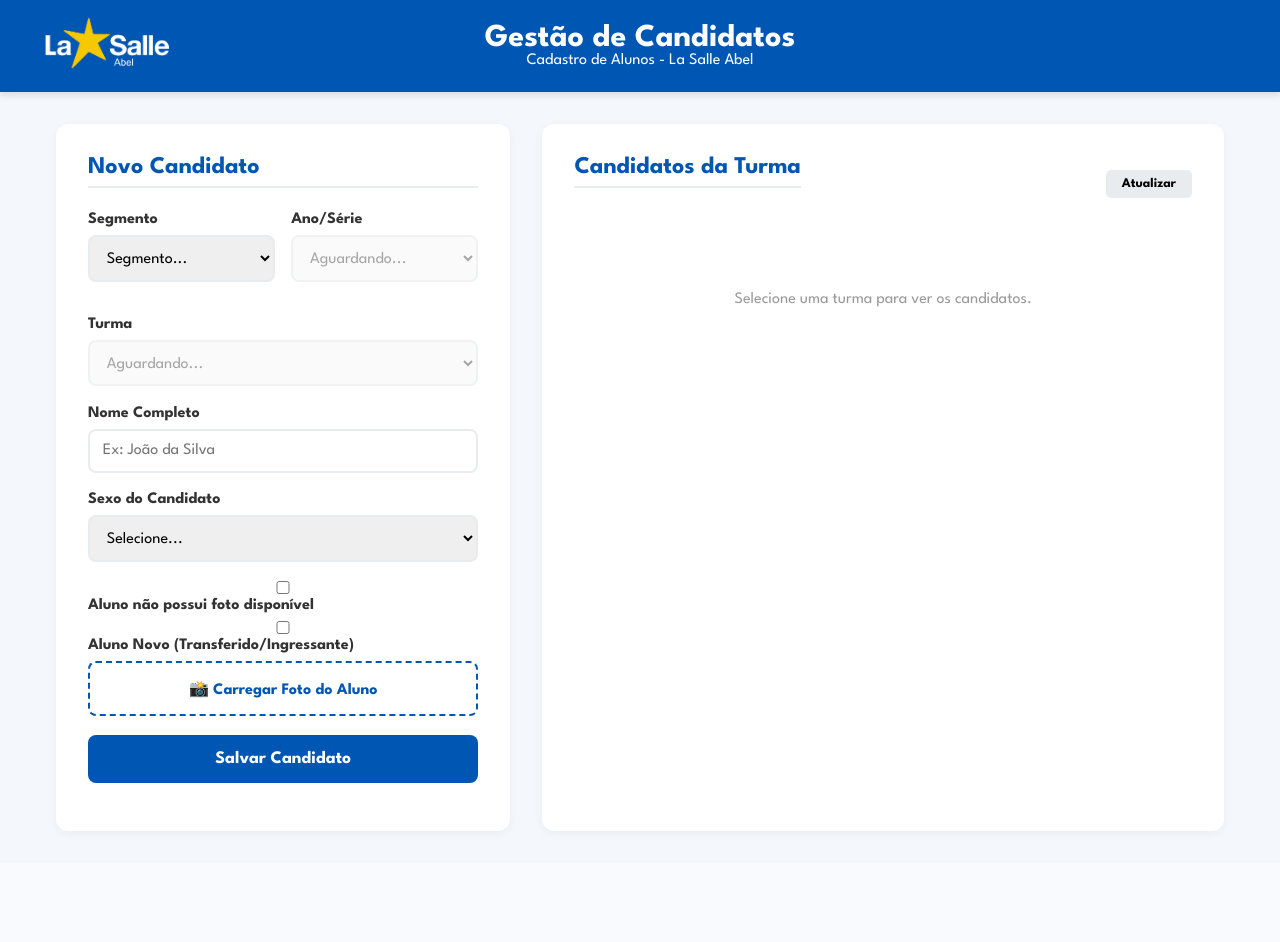
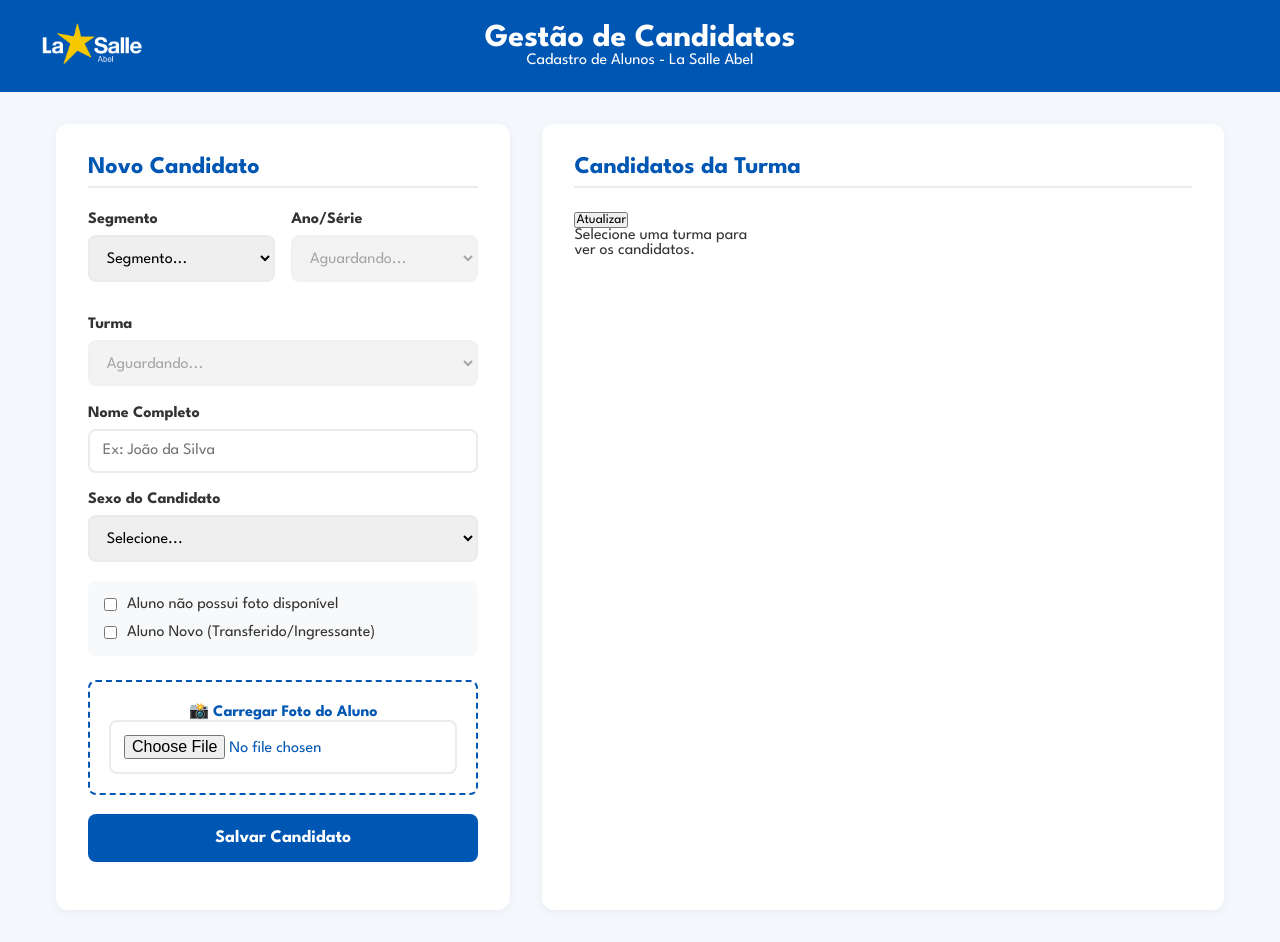
Before and after one commit to andreguiot/projeto-urna, a Flask app: page / in a window 1280 px wide. Before the commit the page ends 783 px from the top, so only its background shows below. Run offline with Flask 3, Linux system fonts and the light colour scheme; some libraries are stand-ins or nearby versions.

Commit message:
refact: refatoracao de estilos inline

```diff
--- a/static/css/style.css
+++ b/static/css/style.css
@@ -2,10 +2,12 @@
     --primary: #0056b3;
     --secondary: #e9ecef;
     --text: #333;
+    --text-light: #666;
     --bg: #f4f7fc;
     --white: #ffffff;
     --danger: #dc3545;
     --success: #28a745;
+    --warning: #ffc107;
 }
 
 * {
@@ -25,24 +27,19 @@ body {
     color: var(--white);
     padding: 1.5rem;
     text-align: center;
-    box-shadow: 0 4px 6px rgba(0,0,0,0.1);
     display: flex;
     justify-content: center;
     align-items: center;
+    position: relative;
 }
 
 .logo {
-    width: 150px;
+    width: 120px;
     position: absolute;
     left: 2rem;
 }
 
-.texto-topo {
-    justify-self: center;
-    align-self: center;
-}
-
-
+/*Layout*/
 .container {
     max-width: 1200px;
     margin: 2rem auto;
@@ -52,27 +49,13 @@ body {
     padding: 0 1rem;
 }
 
-@media (max-width: 768px) {
-    .container {
-        grid-template-columns: 1fr;
-    }
-}
+@media (max-width: 900px) {
+    .container { grid-template-columns: 1fr; } }
 
-.card {
-    background: var(--white);
-    padding: 2rem;
-    border-radius: 12px;
-    box-shadow: 0 2px 10px rgba(0,0,0,0.05);
-}
+.card { background: var(--white); padding: 2rem; border-radius: 12px; box-shadow: 0 2px 10px rgba(0,0,0,0.05); }
+h2 { margin-bottom: 1.5rem; color: var(--primary); border-bottom: 2px solid var(--secondary); padding-bottom: 0.5rem; }
 
-h2 {
-    margin-bottom: 1.5rem;
-    color: var(--primary);
-    border-bottom: 2px solid var(--secondary);
-    padding-bottom: 0.5rem;
-}
-
-/* Formulário e Filtros */
+/*Form*/
 .grupo-input {
     margin-bottom: 1.2rem;
 }
@@ -92,104 +75,102 @@ label {
     margin-bottom: 0.5rem;
     font-weight: bold;
 }
-
 input, select {
     width: 100%;
     padding: 0.8rem;
     border: 2px solid var(--secondary);
     border-radius: 8px;
     font-size: 1rem;
-    transition: border-color 0.3s;
 }
 
-input:focus, select:focus {
-    border-color: var(--primary);
-    outline: none;
+/* Checkboxes */
+.opcoes-candidato {
+    background: #f8f9fa;
+    padding: 1rem;
+    border-radius: 8px;
+    margin-bottom: 1.5rem;
+    display: flex;
+    flex-direction: column;
+    gap: 0.8rem;
 }
 
-input:disabled, select:disabled {
-    background-color: #f8f9fa;
-    cursor: not-allowed;
-    opacity: 0.7;
+.controle-checkbox {
+    display: flex;
+    align-items: center;
+    gap: 10px;
 }
 
-/* Botão de Upload */
+.controle-checkbox input {
+    width: auto;
+    cursor: pointer;
+}
+
+.controle-checkbox label {
+    margin-bottom: 0;
+    cursor: pointer;
+    font-weight: normal;
+}
+
+/* Upload Area */
 .upload-label {
     border: 2px dashed var(--primary);
-    padding: 1rem;
+    padding: 1.2rem;
+    display: block;
     text-align: center;
     cursor: pointer;
     border-radius: 8px;
     color: var(--primary);
-    transition: background 0.3s;
+    font-weight: bold;
 }
-
-.upload-label:hover {
-    background-color: #eef4ff;
+.desabilitado {
+    opacity: 0.5;
+    pointer-events:
+    none;
 }
-
-.upload-label input {
-    display: none;
-}
-
 #preview-img {
     width: 100%;
-    max-height: 200px;
+    border-radius: 8px;
+    margin-top: 1rem;
+    max-height: 250px;
     object-fit: cover;
-    margin-top: 1rem;
-    border-radius: 8px;
-}
-
-.escondido {
-    display: none;
 }
 
 .btn-salvar {
     width: 100%;
     padding: 1rem;
-    background-color: var(--primary);
+    background: var(--primary);
     color: white;
     border: none;
     border-radius: 8px;
     font-size: 1.1rem;
     font-weight: bold;
     cursor: pointer;
-    transition: transform 0.1s;
 }
 
-.btn-salvar:active {
-    transform: scale(0.98);
-}
-
-.header-lista {
-    display: flex;
-    justify-content: space-between;
-    align-items: center;
-    margin-bottom: 2rem;
-}
-
-.btn-refresh {
-    padding: 0.5rem 1rem;
-    border: none;
-    background: var(--secondary);
-    border-radius: 5px;
-    cursor: pointer;
-    font-weight: bold;
-}
-
-/* Lista de Candidatos (Grid Cards) */
+/* Lista de Candidatos */
 .grid-candidatos {
     display: grid;
-    grid-template-columns: repeat(auto-fill, minmax(150px, 1fr));
+    grid-template-columns: repeat(auto-fill, minmax(160px, 1fr));
     gap: 1rem;
 }
 
 .candidato-card {
     border: 1px solid var(--secondary);
-    border-radius: 8px;
-    padding: 1rem;
+    border-radius: 10px;
+    padding: 1.2rem;
     text-align: center;
     position: relative;
+}
+
+.badge-novo {
+    position: absolute;
+    top: 8px;
+    right: 8px;
+    background: var(--warning);
+    font-size: 0.65rem;
+    padding: 2px 6px;
+    border-radius: 4px;
+    font-weight: bold;
 }
 
 .candidato-foto {
@@ -198,38 +179,41 @@ input:disabled, select:disabled {
     border-radius: 50%;
     object-fit: cover;
     border: 3px solid var(--primary);
-    margin-bottom: 0.5rem;
+    margin-bottom: 0.8rem;
 }
 
-.candidato-nome {
-    font-weight: bold;
-    font-size: 0.9rem;
-}
+.candidato-nome { font-weight: bold; font-size: 0.95rem; margin-bottom: 0.3rem; }
+.candidato-info { font-size: 0.8rem; color: var(--text-light); }
 
-.candidato-numero {
-    background-color: var(--secondary);
-    padding: 0.2rem 0.5rem;
-    border-radius: 4px;
-    font-size: 0.8rem;
-    margin-top: 0.5rem;
-    display: inline-block;
+.acoes-card {
+    margin-top: 1rem;
+    display: flex;
+    flex-direction: column;
+    gap: 8px;
 }
 
 .btn-deletar {
-    margin-top: 0.5rem;
+    color: var(--danger);
     background: none;
     border: none;
-    color: var(--danger);
+    font-size: 0.8rem;
     cursor: pointer;
-    font-size: 0.8rem;
     text-decoration: underline;
 }
 
-.aviso-vazio {
-    grid-column: 1 / -1;
-    text-align: center;
-    padding: 3rem;
-    color: #999;
+.btn-adicionar {
+    background: var(--success);
+    color: white;
+    border: none;
+    padding: 6px;
+    border-radius: 5px;
+    font-size: 0.8rem;
+    font-weight: bold;
+    cursor: pointer;
+}
+
+.escondido {
+    display: none;
 }
 
 .feedback-msg {
@@ -237,5 +221,11 @@ input:disabled, select:disabled {
     text-align: center;
     font-weight: bold;
 }
-.sucesso { color: var(--success); }
-.erro { color: var(--danger); }
+
+.sucesso {
+    color: var(--success);
+}
+
+.erro {
+    color: var(--danger);
+}
--- a/static/js/admin.js
+++ b/static/js/admin.js
@@ -1,37 +1,28 @@
 class CandidatoService {
     async salvar(formData) {
-        const response = await fetch('/api/candidatos', {
-            method: 'POST',
-            body: formData
-        });
+        const response = await fetch('/api/candidatos', { method: 'POST', body: formData });
         return await response.json();
     }
-
     async listarPorTurma(turma) {
         const response = await fetch(`/api/candidatos/${turma}`);
         return await response.json();
     }
-
     async deletar(id) {
         await fetch(`/api/candidatos/${id}`, { method: 'DELETE' });
     }
-
     async atualizarFoto(id, arquivo) {
         const formData = new FormData();
         formData.append('foto', arquivo);
-        const response = await fetch(`/api/candidatos/${id}/foto`, {
-            method: 'PATCH',
-            body: formData
-        });
+        const response = await fetch(`/api/candidatos/${id}/foto`, { method: 'PATCH', body: formData });
         return await response.json();
     }
 }
 
 const service = new CandidatoService();
 
-// --- MAPEAMENTO DAS TURMAS ---
+// Mapeamentos
 const anosPorSegmento = {
-    "INF" : ["1º Ano"],
+    "INF": ["1º Ano"],
     "EF1": ["2º Ano", "3º Ano", "4º Ano", "5º Ano"],
     "EF2": ["6º Ano", "7º Ano", "8º Ano", "9º Ano"],
     "EM": ["1ª Série", "2ª Série", "3ª Série"]
@@ -52,7 +43,7 @@ const turmasPorAno = {
     "3ª Série": ["231M", "232M", "233M", "234M", "235M"]
 };
 
-// Elementos
+// Elementos DOM
 const form = document.getElementById('formCadastro');
 const inputFoto = document.getElementById('foto');
 const checkSemFoto = document.getElementById('sem_foto');
@@ -69,58 +60,50 @@ const inputUploadRapido = document.getElementById('input-upload-rapido');
 
 let idSendoEditado = null;
 
-// Checkbox Sem Foto
 checkSemFoto.addEventListener('change', () => {
     if (checkSemFoto.checked) {
-        areaUpload.style.opacity = "0.5";
-        areaUpload.style.pointerEvents = "none";
+        areaUpload.classList.add('desabilitado');
         inputFoto.required = false;
         inputFoto.value = "";
         previewContainer.classList.add('escondido');
     } else {
-        areaUpload.style.opacity = "1";
-        areaUpload.style.pointerEvents = "auto";
+        areaUpload.classList.remove('desabilitado');
         inputFoto.required = true;
     }
 });
 
-// Filtros
 selectSegmento.addEventListener('change', () => {
-    const segmentoSelecionado = selectSegmento.value;
-    const anos = anosPorSegmento[segmentoSelecionado] || [];
+    const anos = anosPorSegmento[selectSegmento.value] || [];
     selectAno.innerHTML = '<option value="" disabled selected>Selecione o Ano...</option>';
-    anos.forEach(ano => { selectAno.innerHTML += `<option value="${ano}">${ano}</option>`; });
+    anos.forEach(ano => selectAno.innerHTML += `<option value="${ano}">${ano}</option>`);
     selectAno.disabled = false;
     selectTurma.disabled = true;
 });
 
 selectAno.addEventListener('change', () => {
-    const anoSelecionado = selectAno.value;
-    const turmas = turmasPorAno[anoSelecionado] || [];
+    const turmas = turmasPorAno[selectAno.value] || [];
     selectTurma.innerHTML = '<option value="" disabled selected>Selecione a turma...</option>';
-    turmas.forEach(t => { selectTurma.innerHTML += `<option value="${t}">${t}</option>`; });
+    turmas.forEach(t => selectTurma.innerHTML += `<option value="${t}">${t}</option>`);
     selectTurma.disabled = false;
 });
 
-inputFoto.addEventListener('change', function(e) {
-    const arquivo = e.target.files[0];
-    if (arquivo) {
+inputFoto.addEventListener('change', (e) => {
+    const file = e.target.files[0];
+    if (file) {
         const reader = new FileReader();
         reader.onload = (e) => {
             previewImg.src = e.target.result;
             previewContainer.classList.remove('escondido');
-        }
-        reader.readAsDataURL(arquivo);
+        };
+        reader.readAsDataURL(file);
     }
 });
 
-// Salvar
-form.addEventListener('submit', async function(e) {
+// Salvar Candidato
+form.addEventListener('submit', async (e) => {
     e.preventDefault();
-    feedback.textContent = "Salvando...";
+    feedback.textContent = "Processando...";
     const formData = new FormData(form);
-
-    // Garantir que enviamos o booleano explicitamente se necessário
     formData.set('is_novo', checkIsNovo.checked);
 
     try {
@@ -128,52 +111,44 @@ form.addEventListener('submit', async function(e) {
         if (res.error) throw new Error(res.error);
 
         feedback.className = "feedback-msg sucesso";
-        feedback.textContent = "✅ " + res.message;
+        feedback.textContent = "✅ Salvo com sucesso!";
 
-        const backup = { s: selectSegmento.value, a: selectAno.value, t: selectTurma.value };
+        const bkp = { s: selectSegmento.value, a: selectAno.value, t: selectTurma.value };
         form.reset();
-        selectSegmento.value = backup.s; selectAno.value = backup.a; selectTurma.value = backup.t;
-
-        areaUpload.style.opacity = "1";
-        areaUpload.style.pointerEvents = "auto";
-        inputFoto.required = true;
+        selectSegmento.value = bkp.s; selectAno.value = bkp.a; selectTurma.value = bkp.t;
+        areaUpload.classList.remove('desabilitado');
         previewContainer.classList.add('escondido');
         carregarLista();
     } catch (err) {
         feedback.className = "feedback-msg erro";
-        feedback.textContent = "❌ Erro: " + err.message;
+        feedback.textContent = "❌ " + err.message;
     }
 });
 
 async function carregarLista() {
     const turma = selectTurma.value;
     if (!turma) return;
-    listaContainer.innerHTML = '<p>Carregando...</p>';
+
+    listaContainer.innerHTML = '<p>Buscando...</p>';
     const candidatos = await service.listarPorTurma(turma);
     listaContainer.innerHTML = '';
-
     if (candidatos.length === 0) {
-        listaContainer.innerHTML = '<p class="aviso-vazio">Nenhum candidato nesta turma.</p>';
+        listaContainer.innerHTML = '<p class="aviso-vazio">Nenhum candidato.</p>';
         return;
     }
 
     candidatos.forEach(cand => {
         const card = document.createElement('div');
-        card.className = `candidato-card ${cand.is_novo ? 'badge-novo' : ''}`;
+        card.className = `candidato-card ${cand.is_novo ? 'card-novo' : ''}`;
         const fotoSrc = cand.foto ? `/static/${cand.foto}` : '/static/images/default-user.png';
-
-        let btnAdicionar = '';
-        if (cand.is_novo && !cand.foto) {
-            btnAdicionar = `<button onclick="triggerUploadRapido(${cand.id})" class="btn-adicionar">Adicionar Foto</button>`;
-        }
-
         card.innerHTML = `
-            ${cand.is_novo ? '<span class="tag-novo">NOVO</span>' : ''}
-            <img src="${fotoSrc}" alt="${cand.nome}" class="candidato-foto">
+            ${cand.is_novo ? '<span class="badge-novo">NOVO</span>' : ''}
+            <img src="${fotoSrc}" alt="Foto" class="candidato-foto">
             <div class="candidato-nome">${cand.nome}</div>
-            <div style="font-size: 0.75rem; color: #666;">Chapa: ${cand.numero} | ${cand.sexo}</div>
+            <div class="candidato-info">${cand.sexo} | Chapa ${cand.numero}</div>
             <div class="acoes-card">
-                ${btnAdicionar}
+                ${(cand.is_novo && !cand.foto) ?
+                    `<button onclick="abrirUploadRapido(${cand.id})" class="btn-adicionar">Adicionar Foto</button>` : ''}
                 <button onclick="deletarCandidato(${cand.id})" class="btn-deletar">Excluir</button>
             </div>
         `;
@@ -181,27 +156,23 @@ async function carregarLista() {
     });
 }
 
-function triggerUploadRapido(id) {
+function abrirUploadRapido(id) {
     idSendoEditado = id;
     inputUploadRapido.click();
 }
 
 inputUploadRapido.addEventListener('change', async (e) => {
-    const arquivo = e.target.files[0];
-    if (arquivo && idSendoEditado) {
-        const res = await service.atualizarFoto(idSendoEditado, arquivo);
-        if (res.message) {
-            carregarLista();
-        } else {
-            alert("Erro ao subir foto: " + res.error);
-        }
+    const file = e.target.files[0];
+    if (file && idSendoEditado) {
+        const res = await service.atualizarFoto(idSendoEditado, file);
+        if (res.message) carregarLista();
         idSendoEditado = null;
         inputUploadRapido.value = "";
     }
 });
 
 async function deletarCandidato(id) {
-    if (confirm("Excluir este candidato?")) {
+    if (confirm("Confirmar exclusão?")) {
         await service.deletar(id);
         carregarLista();
     }
--- a/templates/cadastro.html
+++ b/templates/cadastro.html
@@ -14,7 +14,7 @@
             <h1>Gestão de Candidatos</h1>
             <p>Cadastro de Alunos - La Salle Abel</p>
         </div>
-        <img class="logo" src="{{ url_for('static', filename='images/logobranca.webp') }}" alt="">
+        <img class="logo" src="{{ url_for('static', filename='images/logobranca.webp') }}" alt="Logo">
     </header>
 
     <main class="container">
@@ -64,13 +64,13 @@
                     </select>
                 </div>
 
-                <div class="area-checkboxes">
-                    <div class="item-check">
+                <div class="opcoes-candidato">
+                    <div class="controle-checkbox">
                         <input type="checkbox" id="sem_foto" name="sem_foto">
                         <label for="sem_foto">Aluno não possui foto disponível</label>
                     </div>
-                    <!-- Novo Checkbox: Aluno Novo -->
-                    <div class="item-check">
+
+                    <div class="controle-checkbox">
                         <input type="checkbox" id="is_novo" name="is_novo">
                         <label for="is_novo">Aluno Novo (Transferido/Ingressante)</label>
                     </div>
@@ -104,7 +104,7 @@
 
     </main>
 
-    <input type="file" id="input-upload-rapido" style="display: none;" accept="image/*">
+    <input type="file" id="input-upload-rapido" class="escondido" accept="image/*">
 
     <script src="../static/js/admin.js"></script>
 </body>
```
